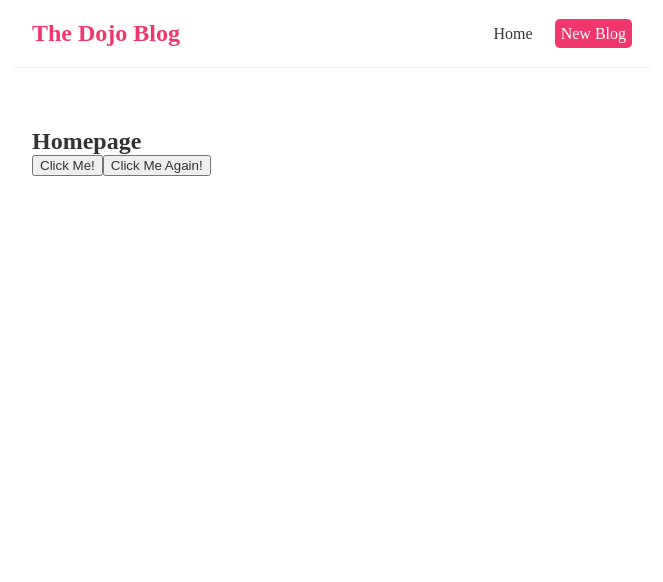
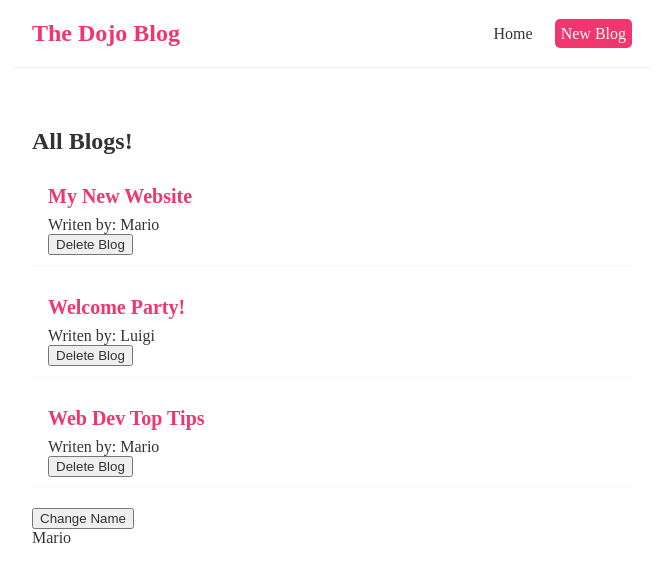
Before and after one commit to TrixyParra/dojo-blog, a React (Create React App) app: page / in a window 1280 px wide. Shown: the top 582 px of the page, without its empty margins (308-971 px from the left). Built offline with nearby package versions, Linux system fonts and the light colour scheme.

Commit message:
Created new BlogList.js file. Added to index.css. Notes on - using State Hook, Outputting Lists, Props and Reusable Components, Reusing Components, Functions as Props - deleting an item and passing functions into other components as props, useEffect Hook, and useEffect Dependencies.

```diff
--- /dev/null
+++ b/src/components/BlogList.js
@@ -0,0 +1,46 @@
+// Props and Reusable Components Notes
+
+// Reusable Components - can be used repeatedly in other components without having to reapeat the logic
+// can pass data to external components in the form of props
+
+// Props - passes data from a parent component to a child component
+// makes data more reusable
+// ...  BlogList(props)
+
+// destructuring without storing the props -> ({blogs, title}) -> comment out const blogs and const title stored below
+
+export default function BlogList({ blogs, title, handleDelete }) { // receives/passes blogs/props into this component
+    // grabbing and storing the blogs/props in the constant
+    // const blogs = props.blogs;
+    // const title = props.title;
+
+    //console.log(props, blogs);
+
+    return (
+        <div className="blog-list">
+            <h2>{ title }</h2>
+
+            {/* Cycling through the constant */}
+            {blogs.map((blog) => (
+                <div className="blog-preview" key={blog.id}>
+                    <h2>{ blog.title }</h2>
+                    <p>Writen by: { blog.author }</p>
+
+                    {/* Pass in an anonymous function */}
+                    <button onClick={() => handleDelete(blog.id)}>Delete Blog</button>
+                </div>
+            ))}
+        </div>
+    )
+}
+
+
+// Functions as Props Notes
+// Deleting and Item
+// Pass in an anonymous function on the onClick click event handler
+// handleDelete function is stored in the Home Component so it can interact with the data directly
+// which is then passed through as a prop to be qual to its function
+// the prop is then accepted here - passing a function as props
+// invoking the function here which is stored in the Home component which is going to pass the function in it
+// that's how to pass functions into other components as props
+// ...not a dependency
--- a/src/components/Home.js
+++ b/src/components/Home.js
@@ -1,21 +1,174 @@
-export default function Home() {
-    // e - event object
-    const handleClick = (e) => {
-        console.log('hello, world', e);  // consoles properties of the event object
+import { useState, useEffect } from "react";  // Grabs the useState hook function from the React library
+import BlogList from "./BlogList";
+
+export default function Home() { // parent component
+    const [blogs, setBlogs] = useState([  // an array of objects
+        { title: 'My New Website', body: 'lorem ipsum...', author: 'Mario', id: 1 },  // Each id must be unique
+        { title: 'Welcome Party!', body: 'lorem ipsum...', author: 'Luigi', id: 2 },
+        { title: 'Web Dev Top Tips', body: 'lorem ipsum...', author: 'Mario', id: 3 }
+    ])
+
+    // Creating a new piece of state
+    const [name, setName] = useState('Mario');
+
+    // Stored in the Home Component to interact with the data directly and then passed as a prop to equal its function
+    const handleDelete = (id) => {
+        const newBlogs = blogs.filter(blog => blog.id !== id); // Doesn't change blogs data just filters a new array. Fires a function for each blog - filters - returns a boolean
+
+        setBlogs(newBlogs); // using the function to set/change to the new value
     }
 
-    const handleClickAgain = (name, e) => {
-        console.log('hello ' + name, e.target);  // gets the event target -> <button>Click Me Again!</button>
-    }
+    useEffect(() => { // passes as an argument a function
+        console.log('use effect ran');
+        //console.log(blogs);
+        console.log(name);
+    }, [name]);  // Dependency Array - empty [] passes useEffect function once - first render
+    // A state in the array (second argument) becomes a dependency - will render useEffect function at beginning and also when a certain value changes
 
     return(
         <div className="home">
-            <h2>Homepage</h2>
-            {/* Adding Click Events */}
-            <button onClick={handleClick}>Click Me!</button>
+            <BlogList blogs={ blogs } title='All Blogs!' handleDelete={handleDelete} />  {/* child component */}
+            {/* create any property name to access the data to pass in as a prop - it's a prop. Can pass multiple props- string or dynamic values */}
 
-            {/* Anonymous Function Example */}
-            <button onClick={(e) => handleClickAgain('Luigi', e)}>Click Me Again!</button>
+            {/* Change to the new state */}
+            <button onClick={() => setName('Luigi')}>Change Name</button>
+            <p>{ name }</p>
         </div>
     )
 }
+
+// useEffect Hook Notes
+// useEffect Hook - runs code/function on every render of the component
+// import it at the top from the React library
+// placed above return
+// passes as an argument a function which will run each time there is a re-render - when it first loads and each time the data changes
+// usually in the function is used to fetch data or communicate with an authentication service known as "Side Effects"
+// useEffect can also access the state
+// best to not change the state in useEffect - result in a loop of renders changing the state
+
+// useEffect Dependencies Notes
+// To do only certain renders instead of every render
+// Dependency Array - passing an array inside the useEffect hook as a second argument
+// [] - an empty array makes the above useEffect function only run once on the first render (good to only run once)
+// Adding actual dependencies (state values) in the [] array that should trigger the useEffect function to run when it changes -> new state example
+// a state in the array (second argument) becomes a dependency ex: ...[name]); - will render useEffect function at beginning and also when a certain value changes
+
+
+
+// Click Event Notes
+// e - event object
+// e.target - an event property which gets the event target (where it comes from)
+// e function
+// Anonymous function
+
+// export default function Home() {
+//     // e - event object
+//     const handleClick = (e) => {
+//         console.log('hello, world', e);  // consoles properties of the event object
+//     }
+
+//     const handleClickAgain = (name, e) => {
+//         console.log('hello ' + name, e.target);  // gets the event target -> <button>Click Me Again!</button>
+//     }
+
+//     return(
+//         <div className="home">
+//             <h2>Homepage</h2>
+
+//             {/* Adding Click Events */}
+//             <button onClick={handleClick}>Click Me!</button>
+
+//             {/* Anonymous Function Example */}
+//             <button onClick={(e) => handleClickAgain('Luigi', e)}>Click Me Again!</button>
+//         </div>
+//     )
+// }
+
+
+// useState Hook Notes
+// Hook - a type of function that does a certain job -> Always starts with "use"
+// useState - creates a state for a component - to make a reactive value (a number, object, array, boolean, string) which can then be changed whenever needed
+// [] - Array destructuring to grab two values the hook is returning ex: const [_value_, _function_]
+// _Value_ - anything we want to call the value
+// _Function_ -> _set'Name of value'_ - the function will usually be 'set____' and the name of the value
+
+// export default function Home() {
+//     // Adding variables to then be changed
+//     //let name = 'mario';  // not reactive - react doesn't watch if it changes -> have to make the value reactive
+
+//     // Reactive Value
+//     const [name, setName] = useState('Mario');
+//     const [age, setAge] = useState(25);
+
+//     const handleClick = () => {
+//         // name = 'Luigi';
+//         // console.log(name);  // will console the name but not change it when the button is clicked - not reactive
+
+//         // Using the function to Change the Value - will render the new value
+//         setName('Luigi');
+//         setAge(30);
+//     }
+
+//     return(
+//         <div className="home">
+//             <h2>Homepage</h2>
+
+//             <p>{ name } is { age } years old.</p>
+
+//             <button onClick={handleClick}>Click Me!</button>
+//         </div>
+//     )
+// }
+
+
+// Outputting Lists Notes
+// Outputting Lists of Data
+// An array of objects
+// Cycle through the array to template/return JSX template for each one
+// Map Method - cycles through the array and can display each item in it by using JS in {}
+// {_value_.map((_'name of choice'_) => ( ))}  -> returns a function
+// Each element that is returned must have a Key property key{} to distinguish each item
+// key{} - this property keeps track of each item as it outputs it, new items added too
+// Unique "id" or property is needed for each object in the array for it to work
+
+// export default function Home() {
+//     const [blogs, setBlogs] = useState([  // an array of objects
+//         { title: 'My New Website', body: 'lorem ipsum...', author: 'Mario', id: 1 },  // Each id must be unique
+//         { title: 'Welcome Party!', body: 'lorem ipsum...', author: 'Luigi', id: 2 },
+//         { title: 'Web Dev Top Tips', body: 'lorem ipsum...', author: 'Yoshi', id: 3 },
+//     ])
+//     return(
+//         <div className="home">
+//             {blogs.map((blog) => (
+//                 <div className="blog-preview" key={blog.id}>
+//                     <h2>{ blog.title }</h2>
+//                     <p>Writen by: { blog.author }</p>
+//                 </div>
+//             ))}
+//         </div>
+//     )
+// }
+
+
+// Reusing Componenets
+// filter() - method can be used to filter an array and a callback function as a Boolean (true or false)
+// filters what you want to see and filters out what is not asked for
+// ex: {blogs.filter((blog) => blog.author === 'Mario")}
+
+// export default function Home() { // parent component
+//     const [blogs, setBlogs] = useState([  // an array of objects
+//         { title: 'My New Website', body: 'lorem ipsum...', author: 'Mario', id: 1 },  // Each id must be unique
+//         { title: 'Welcome Party!', body: 'lorem ipsum...', author: 'Luigi', id: 2 },
+//         { title: 'Web Dev Top Tips', body: 'lorem ipsum...', author: 'Mario', id: 3 },
+//     ])
+
+//     return(
+//         <div className="home">
+//             <BlogList blogs={ blogs } title='All Blogs!' />  {/* child component */}
+//             {/* create any property name to access the data to pass in as a prop - it's a prop. Can pass multiple props- string or dynamic values */}
+
+//             <BlogList blogs={ blogs.filter((blog) => blog.author === 'Mario') } title="Mario's Blogs!" />
+//             {/* filter() method used to filter the array and return a boolean on the callback function */}
+//         </div>
+//     )
+// }
--- a/src/index.css
+++ b/src/index.css
@@ -39,3 +39,20 @@
   margin: 40px auto;
   padding: 20px;
 }
+
+/* Blogs List Styling */
+.blog-preview {
+  padding: 10px 16px;
+  margin: 20px 0;
+  border-bottom: 1px solid #fafafa;
+}
+
+.blog-preview:hover {
+  box-shadow: 1px 3px 5px rgba(0, 0, 0, 0.1);
+}
+
+.blog-preview h2 {
+  font-size: 20px;
+  color: #f1356d;
+  margin-bottom: 8px;
+}
```
